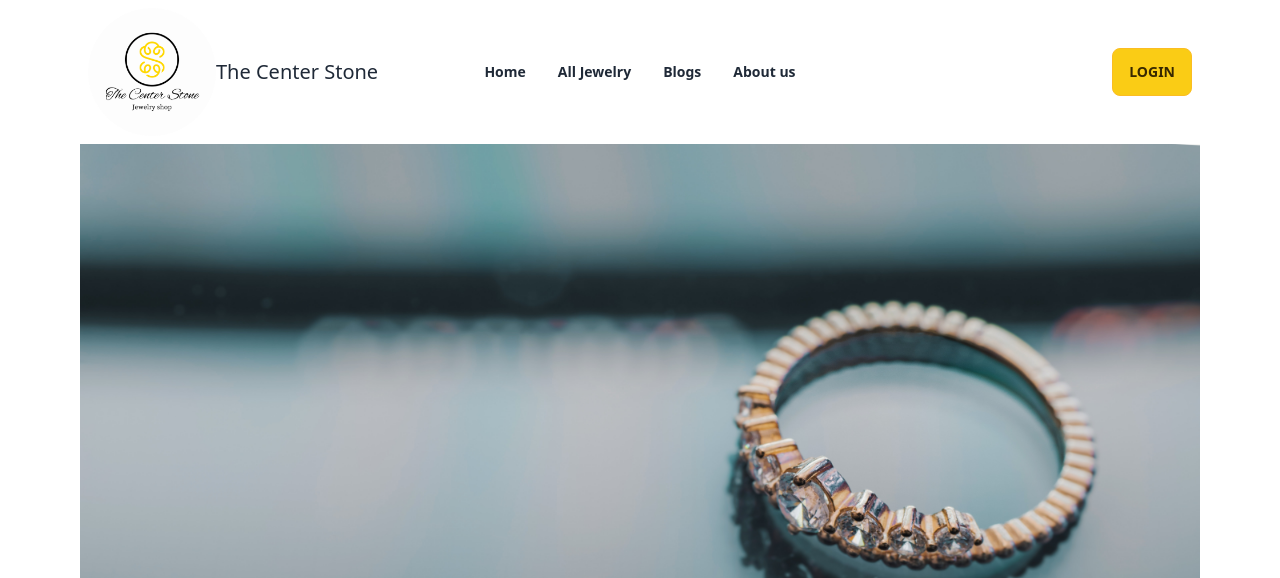
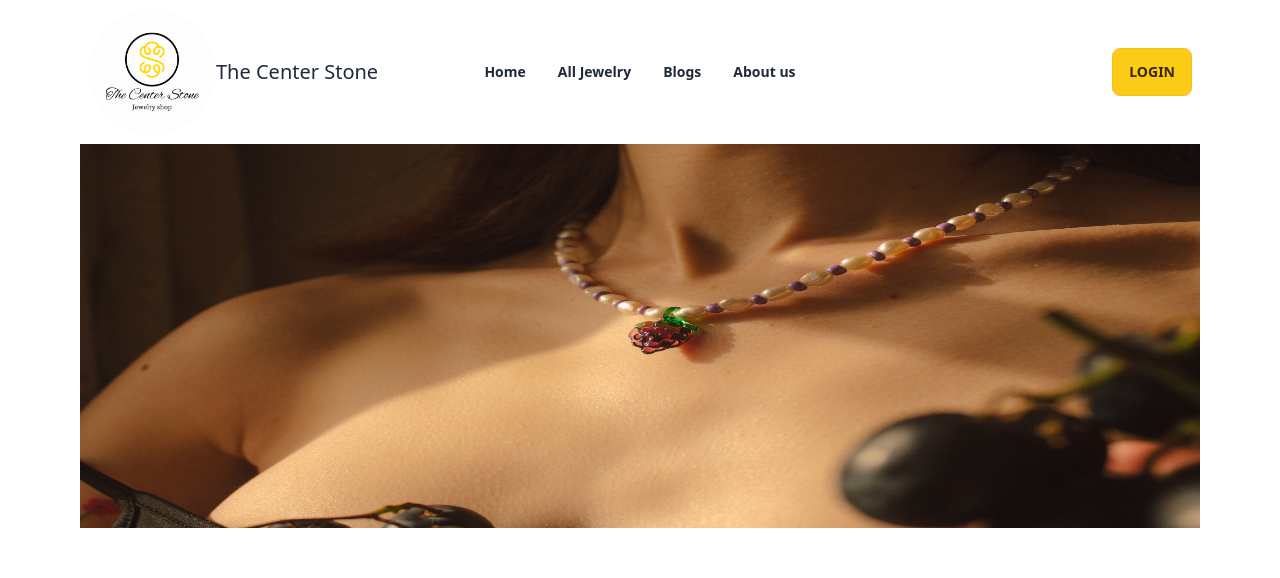
Before and after one commit to AbuBokorprog/the-center-stone-project, a React (Vite) app: page /allJewelry in a window 1280 px wide. Shown: the top 578 px of the page. Built offline with nearby package versions, Linux system fonts and the light colour scheme; no server answers.

Commit message:
color improve

```diff
--- a/src/Component/ALLJewelry/AllJewelry.jsx
+++ b/src/Component/ALLJewelry/AllJewelry.jsx
@@ -15,8 +15,8 @@ const AllJewelry = () => {
     <div className="pb-10 lg:pb-20">
       <div className="pb-10 lg:pb-20">
         <img
-          className="w-screen max-h-screen"
-          src="/Image/Banner/bannerring3.jpg"
+          className="w-screen max-h-96"
+          src="/public/Image/Banner/banner9.jpg"
           alt="Banner Image"
         />
       </div>
--- a/src/Component/ALLJewelry/Jewelry.jsx
+++ b/src/Component/ALLJewelry/Jewelry.jsx
@@ -18,8 +18,10 @@ const Jewelry = (props) => {
             <p>Maker Name: {Name}</p>
             <p>Sold: {selling_number}</p>
           </div>
-          <div className="card-actions justify-end">
-            <button className="btn btn-error bg-red-600">Buy Now</button>
+          <div className="card-actions justify-start">
+            <button className="btn btn-warning bg-yellow-500 text-white">
+              Buy Now
+            </button>
           </div>
         </div>
       </div>
--- a/src/Component/About/About.jsx
+++ b/src/Component/About/About.jsx
@@ -5,7 +5,7 @@ const About = () => {
     <div>
       <div>
         <img
-          src="/Image/Banner/banner5.jpg"
+          src="/Image/Banner/banner15.jpg"
           className="max-h-96 w-full"
           alt=""
         />
@@ -92,7 +92,7 @@ const About = () => {
                 </div>
               </div>
               <div className=" text-center my-2">
-                <button className="btn btn-error px-32 lg:px-44 text-center">
+                <button className="btn btn-warning px-32 lg:px-44 text-center">
                   Send
                 </button>
               </div>
--- a/src/Component/Blogs/Blogs.jsx
+++ b/src/Component/Blogs/Blogs.jsx
@@ -14,13 +14,13 @@ const Blogs = () => {
   }, []);
   return (
     <div className="mb-20">
-      <div className="mb-20">
+      {/* <div className="mb-20">
         <img
           className="w-screen max-h-screen"
           src="/Image/Banner/banner9.jpg"
           alt=""
         />
-      </div>
+      </div> */}
       <div className="pb-4">
         <h2 className="text-center font-semibold text-5xl">Blogs</h2>
       </div>
```
